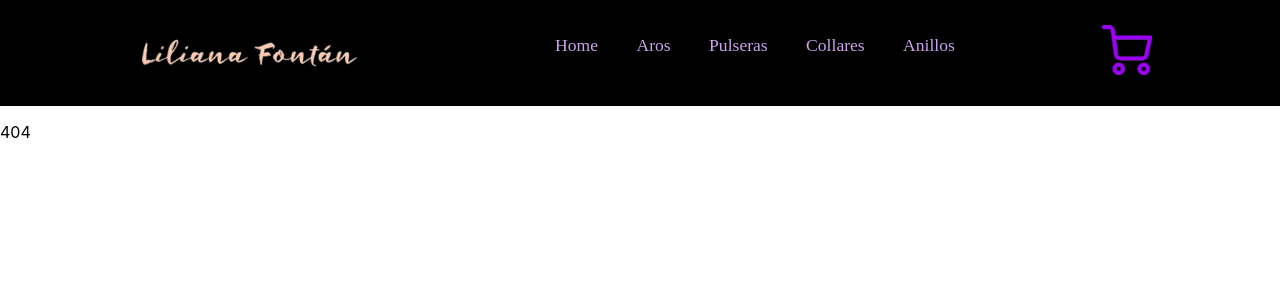
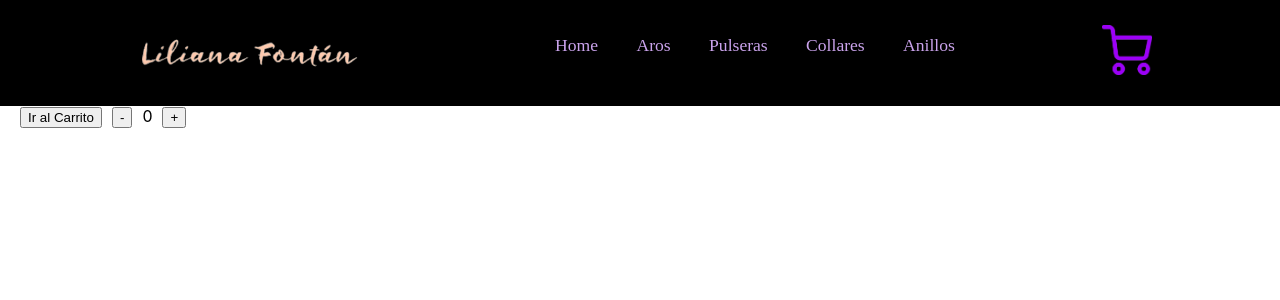
Before and after one commit to lilifontan/web-joyas-Fontan, a React (Vite) app: page /detail in a window 1280 px wide. Before the commit this address had no page. Shown: the top 300 px of the page. Built offline with nearby package versions, Linux system fonts and the light colour scheme.

Commit message:
web-joyas-Fontan - Cart Context 4

```diff
--- a/src/App.jsx
+++ b/src/App.jsx
@@ -3,22 +3,25 @@ import ItemListContainer from "./components/ItemList/ItemListContainer"
 import ItemDetailContainer from "./components/ItemDetail/ItemDetailContainer"
 import { BrowserRouter, Routes, Route } from "react-router-dom";
 import Cart from "./components/Cart/Cart"
-import TestEventos from "./components/TestEventos";
+import CartProvider from "./components/Cart/CartProvider";
+import ItemCounter from "./components/ItemList/ItemCounter";
 
 
 const App = () => {
   return (
     <>
 <BrowserRouter>
+<CartProvider>
 <Navbar />
 <Routes>
     <Route path="/" element={<ItemListContainer />} />
     <Route path="/categoria/:idCategoria" element={<ItemListContainer />} />
     <Route path="/producto/:title" element={<ItemDetailContainer />} />
     <Route path="/cart" element={<Cart />} />
+    <Route path="/detail" element={<ItemCounter />} />
     <Route path="*" element={<p>404</p>} />
  </Routes>
-
+</CartProvider>
 </BrowserRouter>
 
     </>
--- a/src/components/Cart/CartProvider.jsx
+++ b/src/components/Cart/CartProvider.jsx
@@ -1,24 +1,32 @@
 import React, {useState, useContext } from 'react'
 const CartContext = React.createContext ()
-
-exportconst useCartContext = () => useContext(CartContext)
+export const useCartContext = () => useContext(CartContext)
 
 
 export default function CartProvider({children}) {
+// para almacenar el carrito se crea esta variable cart que actualia por medio de un estado, para renderizar en cada actualización
+      const [cart, setCart] = useState ([])
+//Creo las cuatro funciones para gestión decontenido del carrito
+      const clearCart = () => setCart([])
 
-const [cart, setCart] = useState ([])
+      const isInCart = (id) =>  cart.find (product =>product.id === id) ? true : false
 
-const clearCart = () => setCart([])
+      const removeProduct = (id) => setCart(cart.filter(product => product.id !== id))
 
-const isInCart = (id) =>  cart.find (product =>product.id === id) ? true : false
+      const addProduct = (item, newQuantity) => {
+          const newCart = cart.filter(prod => prod.id !== item.id)
+          newCart.push({ ...item, quantity: newQuantity })
+          setCart(newCart)
+        }
 
-const removeProduct = (id) => setCart(cart.filter(product => product.id !== id))
+   console.log ('carrito ', cart)
 
   return (
     <CartContext.Provider value= {{
-      clearCart,
-      isInCart,
-      removeProduct
+      clearCart : clearCart,
+      isInCart : isInCart,
+      removeProduct : removeProduct,
+      addProduct: addProduct
     }}>
 
       {children}
--- a/src/components/ItemList/ItemCounter.jsx
+++ b/src/components/ItemList/ItemCounter.jsx
@@ -1,15 +1,20 @@
 import React, {useState} from 'react'
+import {useCartContext} from '../../components/Cart/CartProvider'
+
 
 function ItemCounter({selected,goToCart, setGoToCart }) {
+  console.log ("selected en ItemCounter", {selected})
 
   let [numero, setNumero] = useState(0)
-  console.log ("selected en ItemCounter", {selected})
+  const {addProduct} = useCartContext
 
+  console.log ('addProduct ', addProduct)
 
   function onAdd () {
     if (numero < selected.stock){
      setNumero (numero+1)
      selected.stock =selected.stock-1
+     addProduct(selected,numero)
     }
     else
      Swal.fire('Producto sin stock')
```
